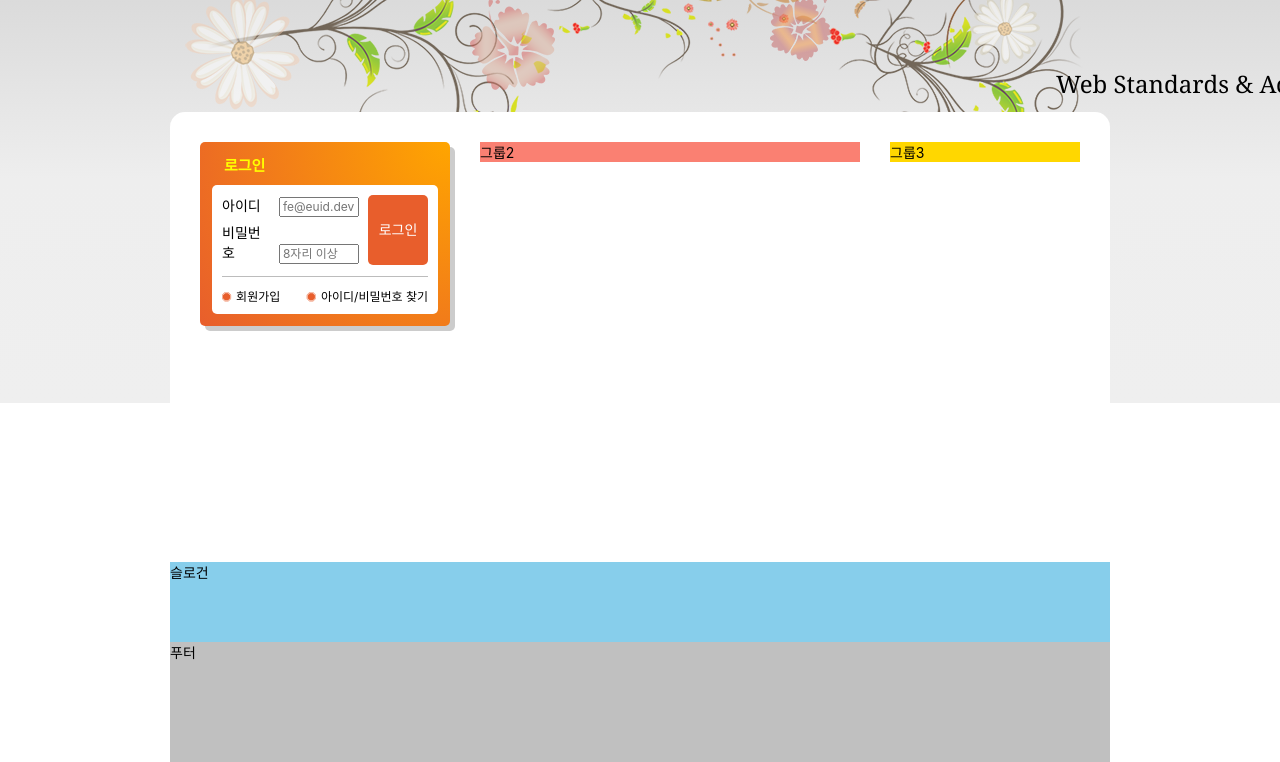
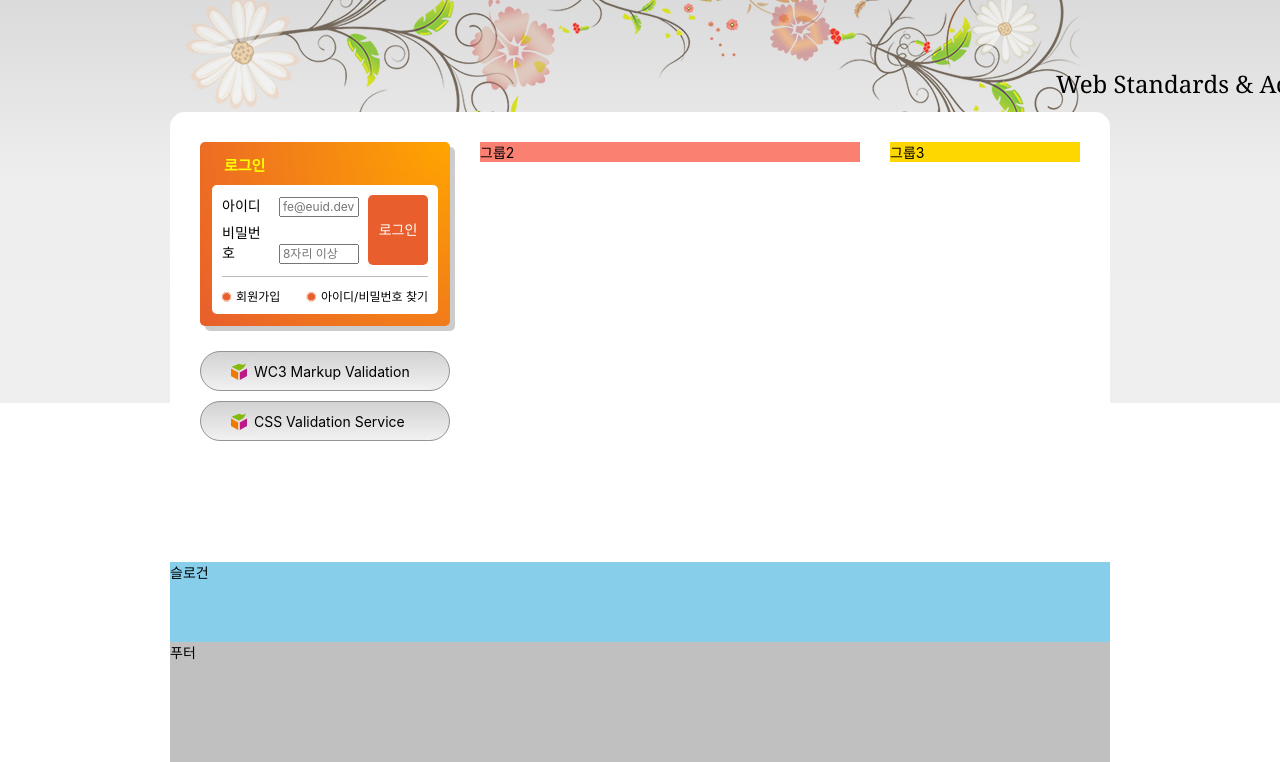
Before and after one commit to jeong-dev/HTML5, a plain HTML site: page index.html in a window 1280 px wide. Shown: the part 135-897 px from the top of the page. Drawn offline with Linux system fonts and the light colour scheme; a web font is replaced by a local one.

Commit message:
유효성 검사 배너 완성

```diff
--- a/index.html
+++ b/index.html
@@ -220,7 +220,24 @@
 			</section>
 			<!-- .login -->
 
+			<h2 class="a11y-hidden">유효성 검사 배너</h2>
 
+			<ul class="validation-list">
+
+				<li>
+					<a href="/" target="_blank" rel="noreferrer noopener" title="새창으로 이동">
+						WC3 Markup Validation
+					</a>
+				</li>
+
+				<li>
+					<a href="/" target="_blank" rel="noreferrer noopener" title="새창으로 이동">
+						CSS Validation Service
+					</a>
+				</li>
+
+			</ul>
+			<!-- .validation-list -->
 
 		</div>
 		<!-- .group group1 -->
--- a/styles/style.css
+++ b/styles/style.css
@@ -366,6 +366,45 @@ body {
   margin-right: 5px;
 }
 
+/* 유효성 검사 배너 */
+.validation-list {
+  margin-top: 25px;
+}
+
+.validation-list li {
+  background: #bcbcbc linear-gradient(to bottom, #d2d2d2, #f1f1f1);
+  border: 1px solid #959595;
+  border-radius: 30px;
+
+  width: 250px;
+  height: 40px;
+  margin-top: 10px;
+  overflow: hidden;
+
+  /* a 태그의 기준 */
+  position: relative;
+}
+
+.validation-list a {
+  width: 100%;
+  height: 100%;
+  padding-left: 30px;
+  border-radius: 30px;
+  line-height: 40px;
+
+  position: absolute;
+  top: 0;
+  left: 0;
+}
+
+.validation-list a:hover, .validation-list a:focus {color: red;}
+
+.validation-list a::before {
+  display: inline-block;
+  content: url(./images/validation_icon.png);
+  transform: translateY(3px);
+  margin-right: 3px;
+}
 
 /* 슬로건 */
 .slogan{
```
